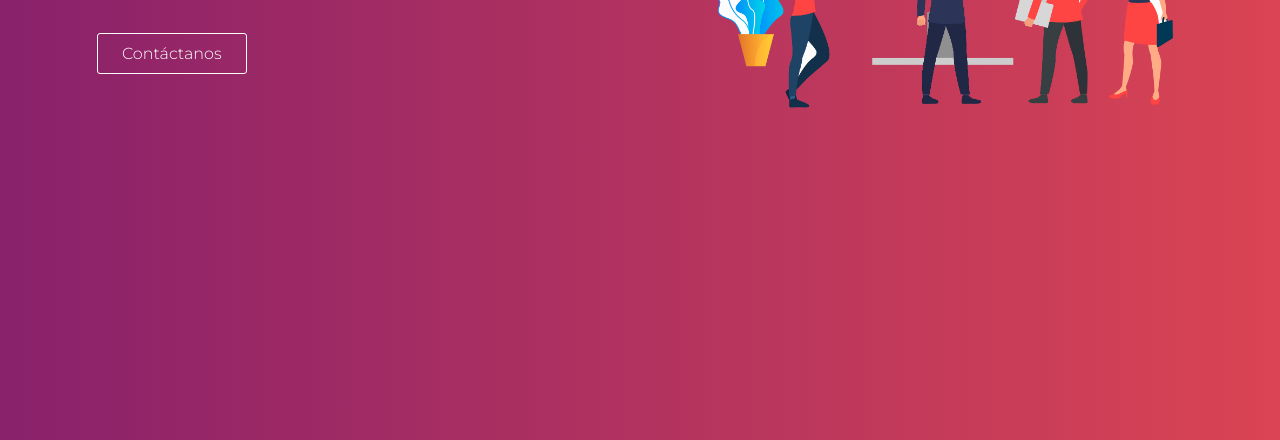
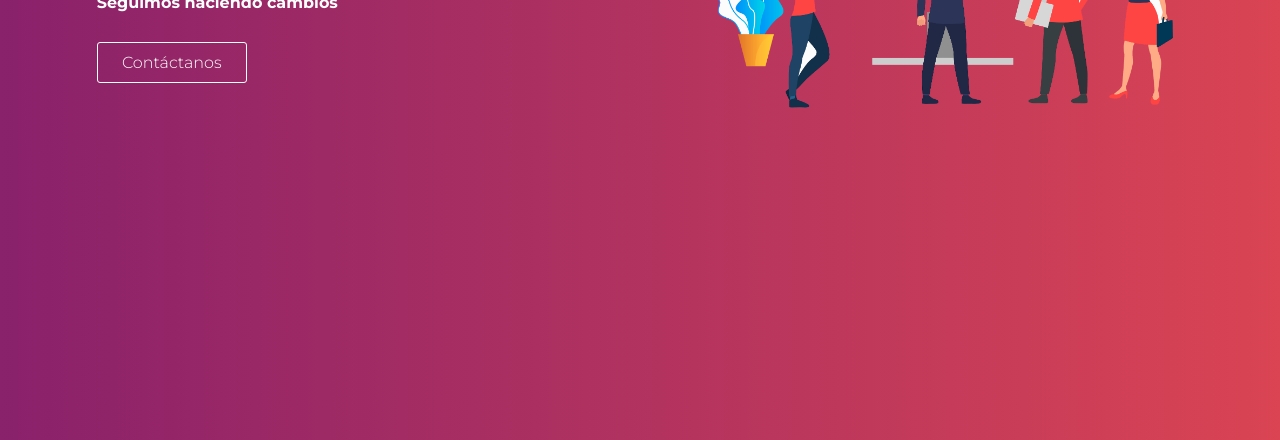
Before and after one commit to Marcoscc79/Landing-page, a plain HTML site: page index.html in a window 1280 px wide. Shown: the part 360-800 px from the top of the page. Drawn offline with Linux system fonts and the light colour scheme.

Commit message:
Otro cambio on line

```diff
--- a/index.html
+++ b/index.html
@@ -24,6 +24,7 @@
                 <h1>Argentina Programa</h1>
                 <h2>Haciendo una landing page</h2>
                 <p>Continuando en VSCode on line</p>
+                <h4>Seguimos haciendo cambios</h4>
                 <a href="contacto.html">Contáctanos</a>
             </div>
             <img src="vector.png" alt="Imagen de página principal"><!--Imagen descargada de https://www.freepik.es/ Autor: @pch.vector-->
```
